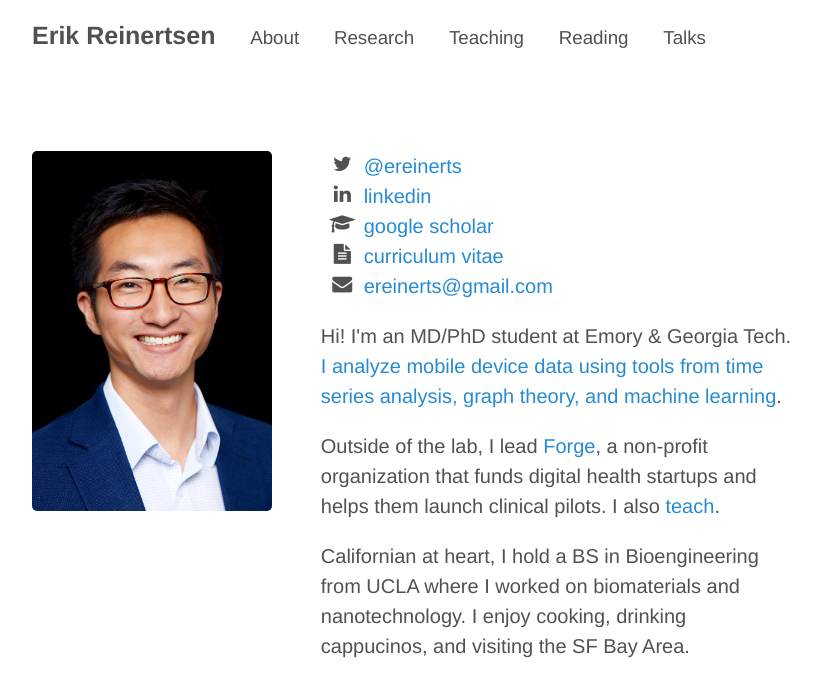
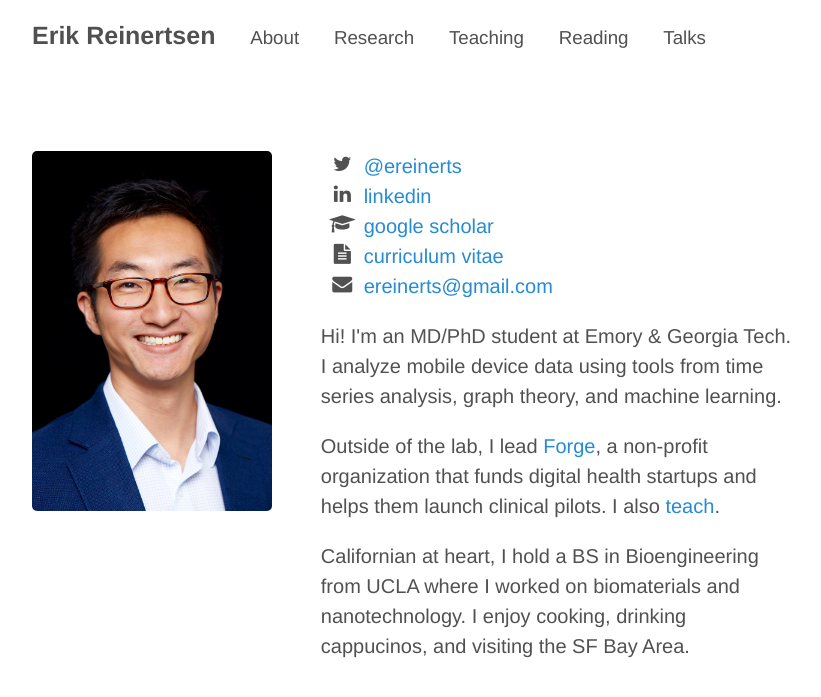
Before and after one commit to erikr/erikr.github.io, a Jekyll site: the page built from about.md, in a window 1280 px wide. Shown: the top 697 px of the page, without its empty margins (228-1049 px from the left). Built offline with Jekyll 4.4.1, drawn with Linux system fonts in a browser that asks for light colours; nearby versions of some CDN libraries; some of the changed lines change nothing that is shown.

Commit message:
Removed hyperlinks

```diff
--- a/about.md
+++ b/about.md
@@ -17,7 +17,7 @@
             <li><i class="fa-li fa fa-envelope"></i><a href="mailto:ereinerts@gmail.com">ereinerts@gmail.com</a></li>
         </ul>
 
-	<p>Hi! I'm an MD/PhD student at Emory & Georgia Tech. <a href="http://erikreinertsen.com/research/">I analyze mobile device data using tools from time series analysis, graph theory, and machine learning</a>.</p>
+	<p>Hi! I'm an MD/PhD student at Emory & Georgia Tech. I analyze mobile device data using tools from time series analysis, graph theory, and machine learning.</p>
 
 	<p>Outside of the lab, I lead <a href="http://forgehealth.org">Forge</a>, a non-profit organization that funds digital health startups and helps them launch clinical pilots. I also <a href="http://erikreinertsen.com/teaching">teach</a>.</p>
 
```
